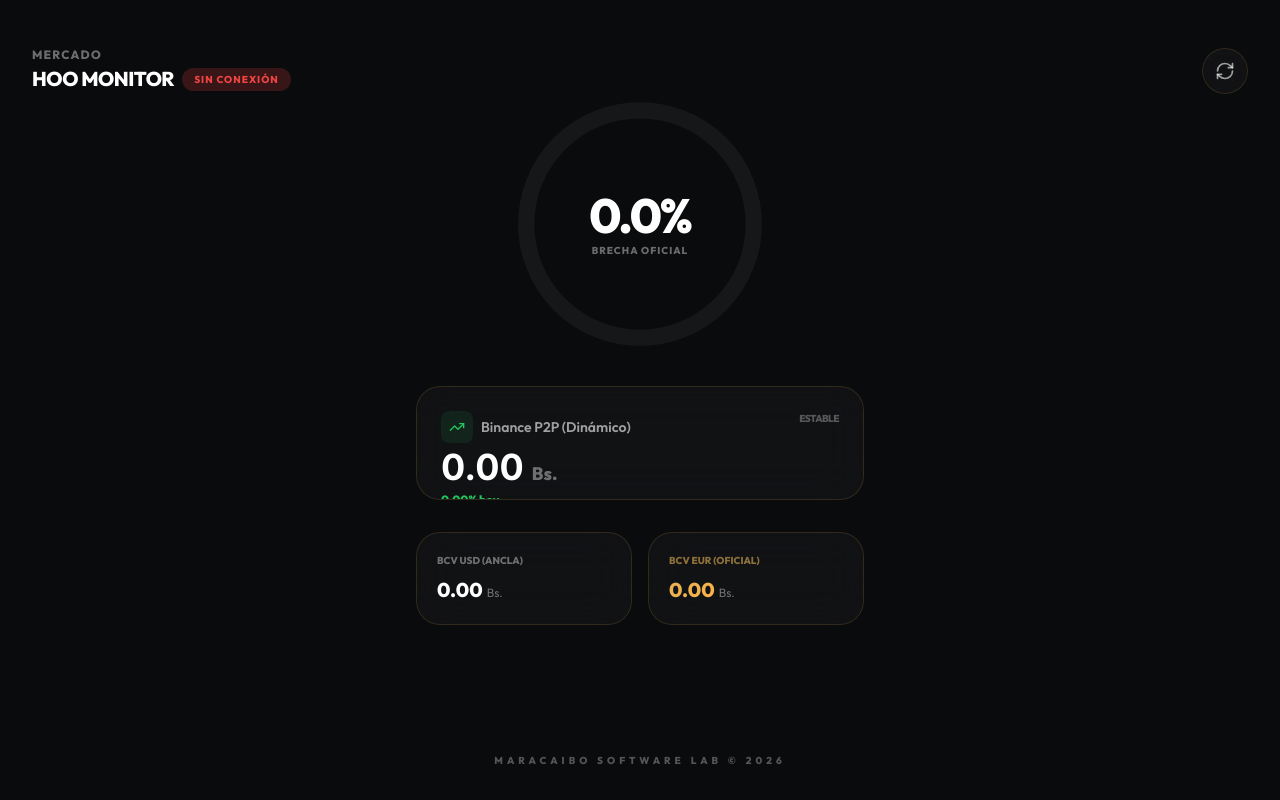
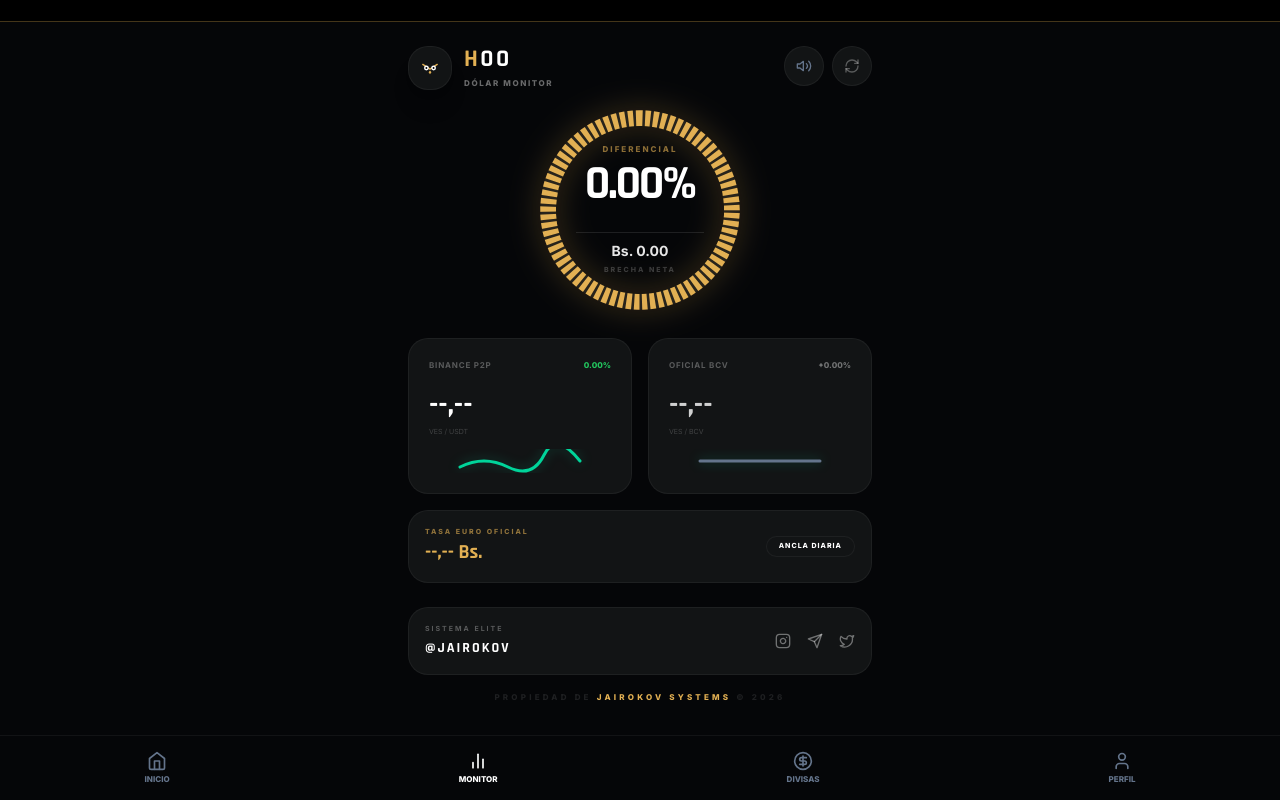
Before and after one commit to prietocoin/Motor-de-Hoole, a React (Vite) app: page / in a window 1280 px wide. Both pictures are taken after a click on the button "CONECTAR TERMINAL". Built offline with nearby package versions, Linux system fonts and the light colour scheme; no server answers.

Commit message:
fix: RESTAURACIÓN ABSOLUTA V6.0 ELITE (Banner Triple + Diferencial + Gauge Segmentado) 🦉🛡️💎🆘🚀

```diff
--- a/index.html
+++ b/index.html
@@ -4,16 +4,13 @@
     <meta charset="UTF-8">
     <link rel="icon" type="image/svg+xml" href="https://raw.githubusercontent.com/jairokov/miweb/main/owl-logo.png" />
     <meta name="viewport" content="width=device-width, initial-scale=1.0, maximum-scale=1.0, user-scalable=no, viewport-fit=cover">
-    <title>HOO SMART MONITOR V6.0</title>
-    <!-- PWA & Mobile Meta Tags -->
+    <title>HOO Smart Monitor V6.0 - Jairokov Systems</title>
     <meta name="apple-mobile-web-app-capable" content="yes">
     <meta name="apple-mobile-web-app-status-bar-style" content="black-translucent">
-    <meta name="apple-mobile-web-app-title" content="HOO SMART">
-    <link rel="apple-touch-icon" href="https://raw.githubusercontent.com/jairokov/miweb/main/owl-logo.png">
-    <!-- Google Fonts -->
-    <link href="https://fonts.googleapis.com/css2?family=Outfit:wght@300;400;600;800&family=Inter:wght@400;700&display=swap" rel="stylesheet">
+    <meta name="theme-color" content="#050608">
+    <link href="https://fonts.googleapis.com/css2?family=Rajdhani:wght@400;500;600;700&family=Inter:wght@300;400;600;700;800&display=swap" rel="stylesheet">
 </head>
-<body class="bg-[#0a0b0d]">
+<body class="bg-[#050608]">
     <div id="root"></div>
     <script type="module" src="/src/main.tsx"></script>
 </body>
--- a/src/App.tsx
+++ b/src/App.tsx
@@ -1,189 +1,246 @@
 import { useState, useEffect, useCallback, useRef } from 'react';
 import { motion, AnimatePresence } from 'framer-motion';
 import {
+  Volume2,
   RefreshCw,
-  TrendingUp,
-  ChevronRight,
-  ShieldAlert,
-  Zap
+  Home,
+  BarChart2,
+  CircleDollarSign,
+  User,
+  Instagram,
+  Send,
+  Twitter
 } from 'lucide-react';
 
-// Recreación exacta del diseño V6.0 estable del usuario
 export default function App() {
   const [data, setData] = useState<any>(null);
   const [loading, setLoading] = useState(false);
   const [isUnlocked, setIsUnlocked] = useState(false);
   const [lastId, setLastId] = useState<string | null>(null);
   const [bannerVisible, setBannerVisible] = useState(false);
+  const [isMuted, setIsMuted] = useState(false);
   const audioRef = useRef<HTMLAudioElement | null>(null);
 
-  const fetchData = useCallback(async () => {
+  const sync = useCallback(async () => {
     setLoading(true);
     try {
-      const response = await fetch('/precio-actual');
-      if (!response.ok) throw new Error("Offline");
-      const result = await response.json();
-
-      const d = Array.isArray(result) ? result[0] : (result.analisis || result);
-
-      if (!d) return;
+      const r = await fetch('/precio-actual');
+      const d = await r.json();
+      if (!d || !d.id) return;
 
       if (d.id !== lastId) {
-        if (d.alerta_audio && isUnlocked) {
-          audioRef.current?.play().catch(() => console.log("Audio block"));
+        if (d.alerta_audio && !isMuted && isUnlocked) {
+          audioRef.current?.play().catch(() => {});
         }
-        setBannerVisible(!!d.mostrar_banner);
+        if (d.mostrar_banner) {
+          setBannerVisible(true);
+          setTimeout(() => setBannerVisible(false), 8000);
+        }
         setLastId(d.id);
       }
 
-      setData({
-        precio_usdt: d.precio_usdt || "0.00",
-        precio_bcv: d.precio_bcv || "0.00",
-        precio_eur: d.precio_eur || "0.00",
-        brecha_porcentaje: String(d.brecha_porcentaje || "0%").replace('%', ''),
-        variacion_mercado: d.variacion_mercado || "0.00%",
-        status: d.status || "Estable"
-      });
-    } catch (err) {
-      console.error("Fallo:", err);
+      setData(d);
+    } catch (e) {
+      console.error("Error Sync", e);
     } finally {
       setTimeout(() => setLoading(false), 1000);
     }
-  }, [lastId, isUnlocked]);
+  }, [lastId, isMuted, isUnlocked]);
 
   useEffect(() => {
     if (isUnlocked) {
-      fetchData();
-      const interval = setInterval(fetchData, 30000);
+      sync();
+      const interval = setInterval(sync, 30000);
       return () => clearInterval(interval);
     }
-  }, [isUnlocked, fetchData]);
+  }, [isUnlocked, sync]);
 
   if (!isUnlocked) {
     return (
-      <div className="fixed inset-0 z-[100] bg-[#0a0b0d] flex flex-col items-center justify-center p-8 transition-opacity duration-700">
-        <div className="mb-8 w-24 h-24 rounded-full glass-panel flex items-center justify-center border-gold btn-pulse">
-            <svg viewBox="0 0 100 100" className="w-14 h-14 text-[#e2b053]">
-                <path d="M50 15 L80 35 L80 65 L50 85 L20 65 L20 35 Z" fill="none" stroke="currentColor" strokeWidth="4" />
-                <circle cx="50" cy="50" r="10" fill="currentColor" />
+      <div id="splash" style={{ position: 'fixed', inset: 0, background: '#050608', zIndex: 1000, display: 'flex', flexDirection: 'column', alignItems: 'center', justifyContent: 'center' }}>
+        <svg width="80" height="80" viewBox="0 0 100 100">
+            <polyline points="20,35 50,55 80,35" fill="none" stroke="var(--accent-gold)" strokeWidth="5" strokeLinecap="round" strokeLinejoin="round" />
+            <circle cx="35" cy="50" r="11" fill="white" />
+            <circle cx="65" cy="50" r="11" fill="white" />
+            <circle cx="35" cy="50" r="4.5" fill="#050608" />
+            <circle cx="65" cy="50" r="4.5" fill="#050608" />
+            <polygon points="50,60 43,69 50,78 57,69" fill="var(--accent-gold)" />
         </svg>
-        </div>
-        <h1 className="text-4xl font-extrabold tracking-tighter mb-2">HOO <span className="gold-gradient">SMART</span></h1>
-        <p className="text-white/40 text-xs uppercase tracking-[0.3em] font-light mb-12">V6.0 Terminal de Energía</p>
+        <h1 className="mt-6 font-rajdhani text-3xl font-bold tracking-[0.4em] text-white">
+          <span className="gold-h">H</span>OO
+        </h1>
         <button
           onClick={() => setIsUnlocked(true)}
-          className="w-full max-w-xs py-5 bg-gradient-to-r from-[#e2b053] to-[#ffb347] text-black font-bold text-lg rounded-2xl shadow-2xl hover:scale-105 transition-transform"
+          className="mt-12 px-12 py-3 glass-card font-black text-[10px] gold-h border-gold-500/20 uppercase tracking-[0.3em]"
         >
-          CONECTAR TERMINAL
+          Conectar Terminal
         </button>
       </div>
     );
   }
 
-  const brechaVal = parseFloat(data?.brecha_porcentaje || '0');
-  const dashOffset = 440 - (440 * Math.min(brechaVal, 30) / 30);
+  const bcvNum = parseFloat(String(data?.precio_bcv || '0').replace(',', '.'));
+  const usdtNum = parseFloat(String(data?.precio_usdt || '0').replace(',', '.'));
+  const currentGap = bcvNum > 0 ? ((usdtNum - bcvNum) / bcvNum) * 100 : 0;
+  const dashOffset = 440 - (440 * Math.min(currentGap, 35) / 35);
 
   return (
-    <div className="h-screen w-full flex flex-col bg-[#0a0b0d] text-white overflow-hidden relative selection:bg-[#e2b053]">
-      <audio id="alert-sound" ref={audioRef} src="https://assets.mixkit.co/active_storage/sfx/2869/2869-preview.mp3" preload="auto"></audio>
+    <div className="h-screen w-full flex flex-col bg-[#050608] text-white overflow-hidden relative">
+      <audio ref={audioRef} src="https://assets.mixkit.co/active_storage/sfx/2869/2869-preview.mp3" preload="auto" />
 
-      {/* Alertas Banner */}
+      {/* Marketing Banner */}
+      <div className="marketing-banner">
+          <div className="marketing-content">
+              /// JAIROKOV SYSTEMS: AUTOMATIZACIONES CON INTELIGENCIA ARTIFICIAL /// SISTEMAS PARA EMPRENDEDORES Y PYMES
+              /// HOO MONITOR: PRECISIÓN TOTAL SIN OCR /// TENDENCIAS DEL MERCADO EN TIEMPO REAL /// MVP DESARROLLADO PARA
+              EL ÉXITO COMERCIAL ///
+          </div>
+      </div>
+
+      {/* Alertas Temporales */}
       <AnimatePresence>
         {bannerVisible && (
           <motion.div
-            initial={{ y: -100 }}
-            animate={{ y: 0 }}
-            exit={{ y: -100 }}
-            className="fixed top-0 left-0 w-full z-50 p-3 danger-banner text-center text-[10px] sm:text-xs shadow-xl font-extrabold"
+            initial={{ y: -100, x: '-50%' }}
+            animate={{ y: 0, x: '-50%' }}
+            exit={{ y: -100, x: '-50%' }}
+            id="alert-notification"
+            className="fixed top-[32px] left-1/2"
+            style={{ display: 'block' }}
           >
-            ⚠️ ATENCIÓN: MOVIMIENTO BRUSCO EN MERCADO PARALELO
+            ⚠️ ALERTA: TENDENCIA VOLÁTIL DETECTADA
           </motion.div>
         )}
       </AnimatePresence>
 
-      {/* App Header */}
-      <header className="pt-12 px-8 flex justify-between items-center z-10">
+      <div className="flex-1 flex flex-col container mx-auto max-w-lg px-6">
+        <header className="pt-6 flex justify-between items-start">
+            <div className="flex items-center gap-3">
+                <div className="w-11 h-11 glass-card flex items-center justify-center border-white/5 shadow-xl">
+                    <svg width="24" height="24" viewBox="0 0 100 100">
+                        <polyline points="20,35 50,55 80,35" fill="none" stroke="var(--accent-gold)" strokeWidth="6" strokeLinecap="round" strokeLinejoin="round" />
+                        <circle cx="35" cy="50" r="10" fill="white" />
+                        <circle cx="65" cy="50" r="10" fill="white" />
+                        <circle cx="35" cy="50" r="4" fill="#050608" />
+                        <circle cx="65" cy="50" r="4" fill="#050608" />
+                        <polygon points="50,60 44,68 50,76 56,68" fill="var(--accent-gold)" />
+                    </svg>
+                </div>
                 <div>
-              <h2 className="text-xs text-white/40 font-bold uppercase tracking-widest leading-none mb-1">Mercado</h2>
-              <div className="flex items-center gap-2">
-                  <span className="text-xl font-bold tracking-tight">HOO MONITOR</span>
-                  <span className={`status-badge ${data ? 'bg-green-500/20 text-green-500' : 'bg-red-500/20 text-red-500'}`}>
-                    {data ? 'CONECTADO' : 'SIN CONEXIÓN'}
-                  </span>
+                    <h2 className="font-rajdhani text-2xl font-bold tracking-widest text-white leading-none"><span class="gold-h">H</span>OO</h2>
+                    <p className="text-[8px] text-white/40 font-black uppercase tracking-[0.2em] mt-1.5">DÓLAR MONITOR</p>
                 </div>
             </div>
-          <div className="flex gap-4">
-              <button onClick={fetchData} className={`p-3 glass-panel text-white/60 hover:text-white transition-colors ${loading ? 'animate-spin' : ''}`}>
-                  <RefreshCw className="w-5 h-5" />
+            <div className="flex gap-2">
+                <button
+                  onClick={() => setIsMuted(!isMuted)}
+                  className="w-10 h-10 glass-card flex items-center justify-center"
+                  style={{ color: isMuted ? 'var(--accent-red)' : 'var(--text-dim)' }}
+                >
+                  <Volume2 className="w-4 h-4" />
+                </button>
+                <button onClick={sync} className={`w-10 h-10 glass-card flex items-center justify-center text-white/30 ${loading ? 'animate-spin' : ''}`}>
+                  <RefreshCw className="w-4 h-4" />
                 </button>
             </div>
         </header>
 
-      {/* Main Content */}
-      <main className="flex-1 flex flex-col items-center justify-center px-8 space-y-8 z-10 overflow-hidden pb-24">
-
-          {/* Gauge Central */}
-          <div className="relative flex items-center justify-center">
-              <svg width="260" height="260" viewBox="0 0 160 160" className="transform -rotate-90">
-                  <circle className="gauge-background" cx="80" cy="80" r="70" />
+        <div className="gauge-container">
+            <svg width="210" height="210" viewBox="0 0 160 160" className="gauge-svg">
+                <circle className="gauge-segment-bg" cx="80" cy="80" r="70" />
                 <motion.circle
                   initial={{ strokeDashoffset: 440 }}
                   animate={{ strokeDashoffset: dashOffset }}
-                    className="gauge-progress"
+                  id="gauge-arc"
+                  className="gauge-segment-progress"
                   cx="80" cy="80" r="70"
-                    strokeDasharray="440"
-                    style={{ stroke: brechaVal > 20 ? "#ff4b2b" : "#e2b053" }}
                 />
             </svg>
             <div className="absolute inset-0 flex flex-col items-center justify-center text-center">
-                  <span className="text-5xl font-extrabold tracking-tighter leading-none mb-1">{data?.brecha_porcentaje || '0.0'}%</span>
-                  <span className="text-[10px] uppercase font-bold text-white/40 tracking-widest">Brecha Oficial</span>
+                <span style={{ fontSize: '8px', color: 'var(--accent-gold)', fontWeight: 800, letterSpacing: '2px', marginBottom: '5px', opacity: 0.6 }}>DIFERENCIAL</span>
+                <span className="font-rajdhani text-5xl font-extrabold tracking-tighter leading-none">
+                  {data?.brecha_porcentaje || (currentGap.toFixed(2) + '%')}
+                </span>
+                <div className="mt-6 flex flex-col items-center pt-2 border-t border-white/10 w-32">
+                    <span className="text-sm font-bold text-white/90">Bs. {(usdtNum - bcvNum).toFixed(2)}</span>
+                    <span style={{ fontSize: '7px', color: 'white', opacity: 0.2, fontWeight: 900, letterSpacing: '2px', marginTop: '4px' }}>BRECHA NETA</span>
+                </div>
             </div>
         </div>
 
-          {/* Indicador Principal: USDT */}
-          <div className="w-full max-w-md glass-panel p-6 relative overflow-hidden">
-              <div className="flex justify-between items-start mb-1">
-                  <div className="flex items-center gap-2">
-                      <span className="w-8 h-8 rounded-lg bg-green-500/10 flex items-center justify-center text-green-500">
-                          <TrendingUp className="w-4 h-4" />
+        <div className="cards-container grid grid-cols-2 gap-4 mt-2">
+            <div className="glass-card p-5">
+                <div className="flex justify-between items-center mb-4">
+                    <span className="text-[8px] font-bold text-white/30 tracking-widest uppercase">BINANCE P2P</span>
+                    <span className={`text-[8px] font-black ${data?.status === 'bajando' ? 'text-red-500' : 'text-green-500'}`}>
+                      {data?.variacion_mercado || '0.00%'}
                     </span>
-                      <span className="text-sm font-semibold text-white/60">Binance P2P (Dinámico)</span>
                 </div>
-                  <div className="text-[10px] font-bold text-white/30 uppercase tracking-tighter">{data?.status || 'Estable'}</div>
+                <h3 className="font-rajdhani text-3xl font-bold">{data?.precio_usdt || '--,--'}</h3>
+                <p className="text-[7px] text-white/20 mt-1">VES / USDT</p>
+                <div className="h-6 mt-3">
+                  <svg viewBox="0 0 100 20" className="w-full h-full">
+                    <path className="sparkline" d="M0,15 Q20,5 40,15 T70,5 T100,10" />
+                  </svg>
                 </div>
-              <div className="flex items-baseline gap-2">
-                  <span className="text-4xl font-extrabold font-['Inter']">{data?.precio_usdt || '0.00'}</span>
-                  <span className="text-lg font-bold text-white/40">Bs.</span>
             </div>
-              <div className="text-xs font-bold text-green-500 mt-1">{data?.variacion_mercado || '0.00%'} hoy</div>
+            <div className="glass-card p-5">
+                <div className="flex justify-between items-center mb-4">
+                    <span className="text-[8px] font-bold text-white/30 tracking-widest uppercase">OFICIAL BCV</span>
+                    <span className="text-[8px] font-black text-white/40">+0.00%</span>
+                </div>
+                <h3 className="font-rajdhani text-3xl font-bold text-white/80">{data?.precio_bcv || '--,--'}</h3>
+                <p className="text-[7px] text-white/20 mt-1">VES / BCV</p>
+                <div className="h-6 mt-3">
+                  <svg viewBox="0 0 100 20" className="w-full h-full">
+                    <path className="sparkline" style={{ stroke: 'var(--text-dim)' }} d="M0,10 Q50,10 100,10" />
+                  </svg>
+                </div>
+            </div>
+            <div className="glass-card p-4 col-span-2 flex justify-between items-center bg-[#181a1b]">
+                <div className="flex flex-col">
+                    <span className="text-[7px] font-black text-[#e2b053]/60 uppercase tracking-[2px]">Tasa Euro Oficial</span>
+                    <span className="font-rajdhani text-xl font-bold gold-h">{data?.precio_eur || '--,--'} Bs.</span>
+                </div>
+                <div className="py-1 px-3 glass-card text-[7px] font-black tracking-[1px] border-[#e2b053]/20 uppercase">Ancla Diaria</div>
+            </div>
         </div>
 
-          {/* Anclas Oficiales: BCV y EURO */}
-          <div className="w-full max-w-md grid grid-cols-2 gap-4">
-              {/* BCV USD */}
-              <div className="glass-panel p-5">
-                  <span className="text-[10px] font-bold text-white/40 uppercase block mb-2">BCV USD (Ancla)</span>
-                  <div className="flex items-baseline gap-1">
-                      <span className="text-xl font-bold">{data?.precio_bcv || '0.00'}</span>
-                      <span className="text-xs text-white/40">Bs.</span>
+        <div className="mt-6 glass-card p-4 flex items-center justify-between border-white/5">
+            <div className="flex flex-col">
+                <span className="text-[7px] text-white/30 font-bold tracking-[2px] uppercase mb-1">SISTEMA ELITE</span>
+                <span className="font-rajdhani text-sm font-bold tracking-[2px]">@JAIROKOV</span>
+            </div>
+            <div className="flex gap-4">
+                <a href="https://instagram.com/jairokov" target="_blank" className="text-white/40 hover:text-white"><Instagram className="w-4 h-4" /></a>
+                <a href="https://t.me/jairokov" target="_blank" className="text-white/40 hover:text-white"><Send className="w-4 h-4" /></a>
+                <a href="https://x.com/jairokov" target="_blank" className="text-white/40 hover:text-white"><Twitter className="w-4 h-4" /></a>
             </div>
         </div>
-              {/* BCV EUR */}
-              <div className="glass-panel p-5 border-l-4 border-l-[#e2b053]/30">
-                  <span className="text-[10px] font-bold text-[#e2b053]/60 uppercase block mb-2">BCV EUR (Oficial)</span>
-                  <div className="flex items-baseline gap-1">
-                      <span className="text-xl font-bold gold-gradient">{data?.precio_eur || '0.00'}</span>
-                      <span className="text-xs text-white/40">Bs.</span>
+
+        <div className="mt-auto mb-4 text-center py-4">
+            <p className="text-[8px] text-white/10 font-black uppercase tracking-[0.4em]">PROPIEDAD DE <span class="gold-h">JAIROKOV SYSTEMS</span> © 2026</p>
         </div>
       </div>
+
+      <nav className="nav-bar shrink-0">
+        <div className="nav-item">
+          <Home className="w-5 h-5" />
+          <span>INICIO</span>
         </div>
-      </main>
-
-      {/* Footer Branding */}
-      <footer className="p-8 text-center opacity-30 pointer-events-none">
-          <p className="text-[10px] uppercase tracking-[0.4em] font-bold">Maracaibo Software Lab &copy; 2026</p>
-      </footer>
+        <div className="nav-item active">
+          <BarChart2 className="w-5 h-5" />
+          <span>MONITOR</span>
+        </div>
+        <div className="nav-item">
+          <CircleDollarSign className="w-5 h-5" />
+          <span>DIVISAS</span>
+        </div>
+        <div className="nav-item">
+          <User className="w-5 h-5" />
+          <span>PERFIL</span>
+        </div>
+      </nav>
     </div>
   );
 }
--- a/src/index.css
+++ b/src/index.css
@@ -3,89 +3,164 @@
 @tailwind utilities;
 
 :root {
-    --gold-primary: #e2b053;
-    --gold-secondary: #ffb347;
-    --dark-bg: #0a0b0d;
-    --panel-bg: rgba(255, 255, 255, 0.03);
-    --border-color: rgba(226, 176, 83, 0.15);
+    --bg-deep: #050608;
+    --bg-card: #121415;
+    --accent-gold: #e2b053;
+    --accent-gold-glow: rgba(226, 176, 83, 0.4);
+    --accent-green: #00d49a;
+    --accent-red: #ff4b4b;
+    --text-dim: #64748b;
+}
+
+* {
+    -webkit-tap-highlight-color: transparent;
+    user-select: none;
+    scrollbar-width: none;
+    -ms-overflow-style: none;
+}
+
+*::-webkit-scrollbar {
+    display: none;
 }
 
 body {
-    font-family: 'Outfit', sans-serif;
-    background-color: var(--dark-bg);
+    background-color: var(--bg-deep);
     color: white;
+    font-family: 'Inter', sans-serif;
+    margin: 0;
+    padding: 0;
+    height: 100vh;
+    display: flex;
+    flex-direction: column;
     overflow: hidden;
-    -webkit-tap-highlight-color: transparent;
 }
 
-.gold-gradient {
-    background: linear-gradient(135deg, var(--gold-primary), var(--gold-secondary));
-    -webkit-background-clip: text;
-    -webkit-text-fill-color: transparent;
+.font-rajdhani {
+    font-family: 'Rajdhani', sans-serif;
 }
 
-.glass-panel {
-    background: var(--panel-bg);
-    backdrop-filter: blur(20px);
-    -webkit-backdrop-filter: blur(20px);
-    border: 1px solid var(--border-color);
-    border-radius: 24px;
+.marketing-banner {
+    background: #000;
+    border-bottom: 1px solid rgba(226, 176, 83, 0.3);
+    height: 32px;
+    display: flex;
+    align-items: center;
+    overflow: hidden;
+    z-index: 100;
 }
 
-.gauge-background {
+.marketing-content {
+    white-space: nowrap;
+    display: inline-block;
+    animation: moveBanner 55s linear infinite;
+    color: var(--accent-gold);
+    font-size: 10px;
+    font-weight: 800;
+    letter-spacing: 3px;
+    text-transform: uppercase;
+}
+
+@keyframes moveBanner {
+    0% { transform: translateX(100%); }
+    100% { transform: translateX(-100%); }
+}
+
+.gauge-container {
+    position: relative;
+    display: flex;
+    align-items: center;
+    justify-content: center;
+    padding: 15px 0; /* Optimized for React layout */
+}
+
+.gauge-svg {
+    filter: drop-shadow(0 0 15px var(--accent-gold-glow));
+    transform: rotate(-90deg);
+}
+
+.gauge-segment-bg {
     fill: none;
     stroke: rgba(255, 255, 255, 0.05);
-    stroke-width: 10;
+    stroke-width: 12;
+    stroke-dasharray: 4 2;
 }
 
-.gauge-progress {
+.gauge-segment-progress {
     fill: none;
-    stroke: var(--gold-primary);
-    stroke-width: 10;
-    stroke-linecap: round;
-    transition: stroke-dashoffset 1s ease-in-out, stroke 0.5s;
-    filter: drop-shadow(0 0 8px rgba(226, 176, 83, 0.5));
+    stroke: var(--accent-gold);
+    stroke-width: 12;
+    stroke-dasharray: 4 2;
+    stroke-dashoffset: 440;
+    transition: stroke-dashoffset 2s cubic-bezier(0.16, 1, 0.3, 1);
 }
 
-@keyframes pulse-gold {
-    0% {
-        box-shadow: 0 0 0 0 rgba(226, 176, 83, 0.4);
-    }
-    70% {
-        box-shadow: 0 0 0 15px rgba(226, 176, 83, 0);
-    }
-    100% {
-        box-shadow: 0 0 0 0 rgba(226, 176, 83, 0);
+.glass-card {
+    background: var(--bg-card);
+    border: 1px solid rgba(255, 255, 255, 0.05);
+    border-radius: 20px;
+}
+
+.gold-h {
+    color: var(--accent-gold);
+}
+
+.sparkline {
+    fill: none;
+    stroke: var(--accent-green);
+    stroke-width: 2.5;
+    stroke-linecap: round;
+    filter: drop-shadow(0 0 5px rgba(0, 212, 154, 0.3));
+}
+
+.nav-bar {
+    background: #050608;
+    border-top: 1px solid rgba(255, 255, 255, 0.05);
+    height: 65px;
+    display: flex;
+    justify-content: space-around;
+    align-items: center;
+    padding-bottom: env(safe-area-inset-bottom);
+}
+
+.nav-item {
+    display: flex;
+    flex-direction: column;
+    align-items: center;
+    gap: 2px;
+    color: var(--text-dim);
+    font-size: 8px;
+    font-weight: 800;
+}
+
+.nav-item.active {
+    color: white;
+}
+
+#alert-notification {
+    position: fixed;
+    top: 32px;
+    left: 50%;
+    transform: translateX(-50%);
+    background: linear-gradient(90deg, #ff4b4b, #8b0000);
+    color: white;
+    padding: 6px 20px;
+    font-size: 10px;
+    font-weight: 900;
+    border-radius: 0 0 12px 12px;
+    z-index: 200;
+    text-transform: uppercase;
+    letter-spacing: 2px;
+    box-shadow: 0 10px 20px rgba(255, 0, 0, 0.2);
+}
+
+@keyframes slideIn {
+    from { transform: translate(-50%, -100%); }
+    to { transform: translate(-50%, 0); }
+}
+
+@media (max-height: 700px) {
+    .gauge-container {
+        transform: scale(0.85);
+        padding: 5px 0;
     }
 }
-
-.btn-pulse {
-    animation: pulse-gold 2s infinite;
-}
-
-.status-badge {
-    padding: 4px 12px;
-    border-radius: 100px;
-    font-size: 10px;
-    font-weight: 700;
-    text-transform: uppercase;
-    letter-spacing: 1px;
-}
-
-.danger-banner {
-    background: linear-gradient(90deg, #ff4b2b, #ff416c);
-    color: white;
-    font-weight: 800;
-    text-transform: uppercase;
-    letter-spacing: 2px;
-}
-
-/* Ocultar barra de scroll */
-::-webkit-scrollbar {
-    display: none;
-}
-
-* {
-    scrollbar-width: none;
-    -ms-overflow-style: none;
-}
```
Lines whose indentation alone changed are shown as unchanged.
